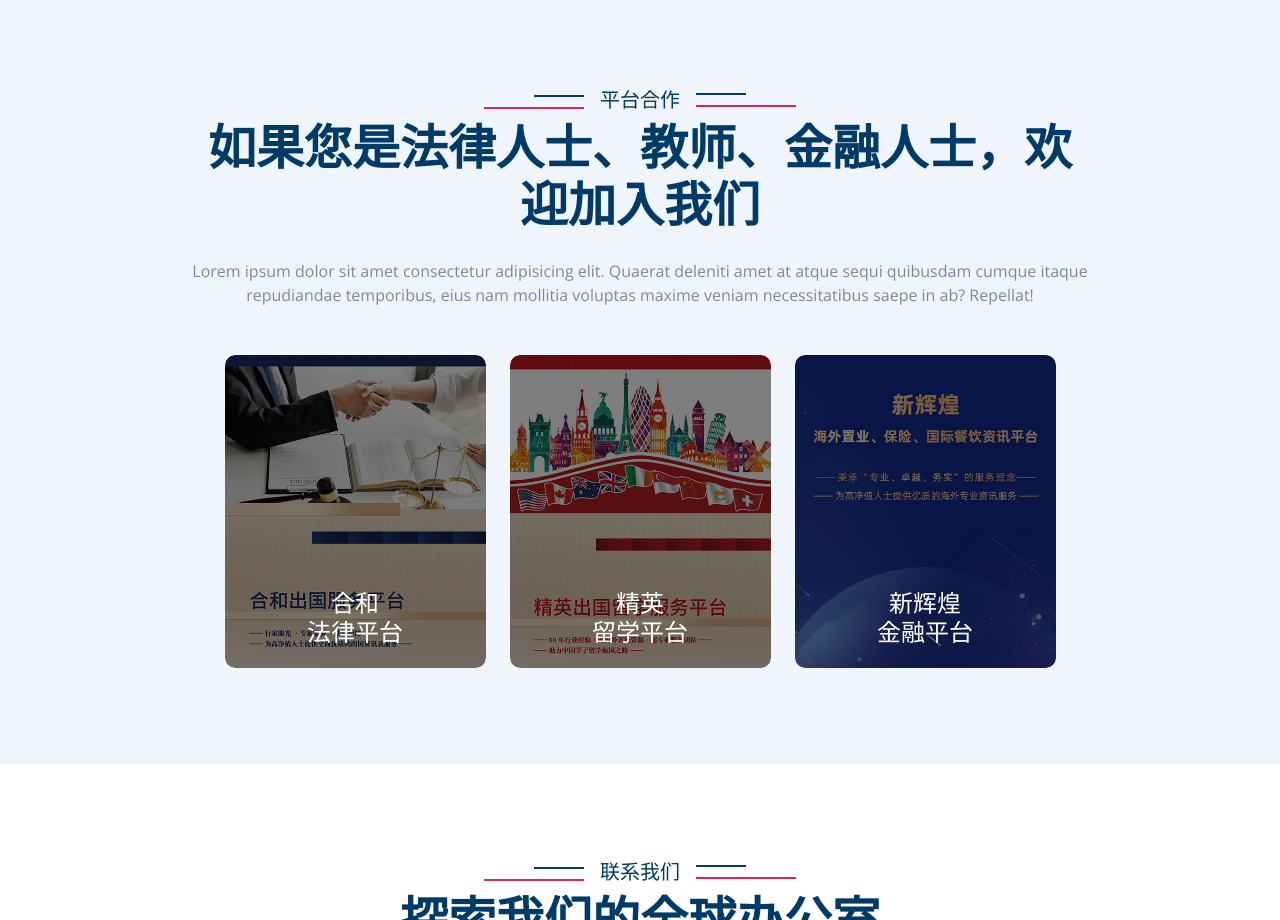
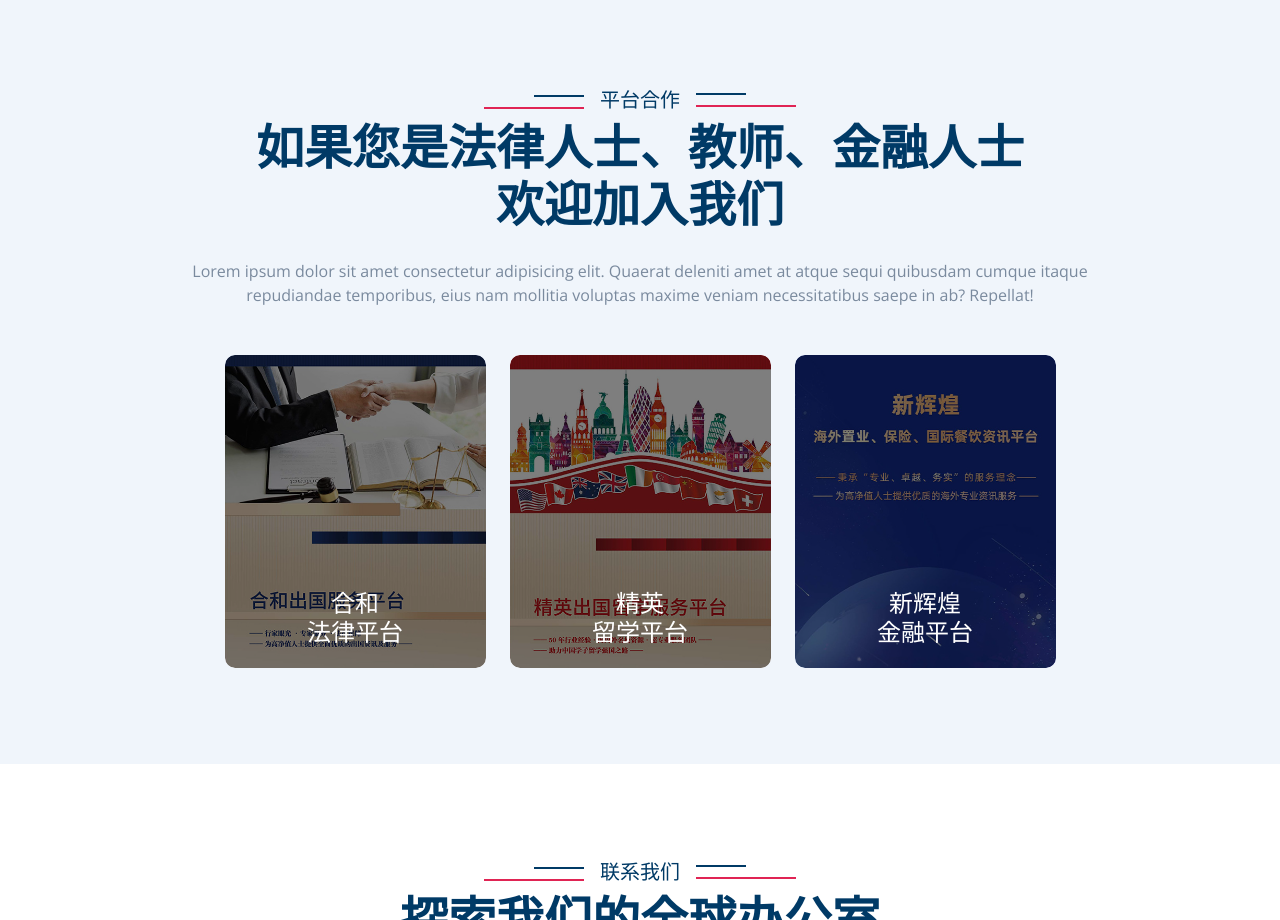
Before and after one commit to JKHeiYe/web2, a plain HTML site: page index.html in a window 1280 px wide. Shown: the part 5520-6440 px from the top of the page. Drawn offline with nearby package versions, Linux system fonts and the light colour scheme; animation ran at ten frames a second.

Commit message:
Update index.html

```diff
--- a/index.html
+++ b/index.html
@@ -768,7 +768,8 @@
                     <div class="sub-style">
                         <h5 class="sub-title text-primary px-3">平台合作</h5>
                     </div>
-                    <h1 class="display-5 mb-4">如果您是法律人士、教师、金融人士，欢迎加入我们</h1>
+                    <h1 class="display-5 mb-4">如果您是法律人士、教师、金融人士
+			    		   <br>欢迎加入我们</h1>
                     <p class="mb-0">Lorem ipsum dolor sit amet consectetur adipisicing elit. Quaerat deleniti amet at atque sequi quibusdam cumque itaque repudiandae temporibus, eius nam mollitia voluptas maxime veniam necessitatibus saepe in ab? Repellat!</p>
                 </div>
                 <div class="row g-4" style="justify-content: center;">
```
